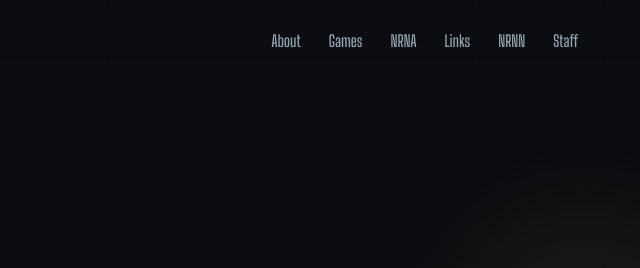
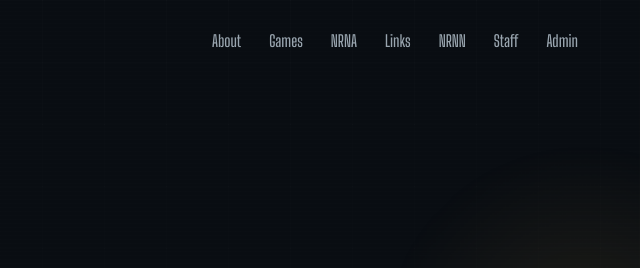
Before and after one commit to Willn0tBill/NRN, a plain HTML site: page index.html in a window 1280 px wide. Shown: the top 268 px of the page, 640-1280 px from the left. Drawn offline with Linux system fonts and the light colour scheme.

Commit message:
Add NRN admin portal link

```diff
--- a/index.html
+++ b/index.html
@@ -281,7 +281,7 @@ body:hover .spotlight{opacity:1}
       <div class="brand-copy">NEW REPUBLIC NETWORK<br><span>formerly SGN</span></div>
     </a>
     <nav class="navlinks" id="navlinks" aria-label="Primary navigation">
-      <a href="#about">About</a><a href="#games">Games</a><a href="#awards">NRNA</a><a href="#resources">Links</a><a href="#news">NRNN</a><a href="#staff">Staff</a>
+      <a href="#about">About</a><a href="#games">Games</a><a href="#awards">NRNA</a><a href="#resources">Links</a><a href="#news">NRNN</a><a href="#staff">Staff</a><a href="admin.html">Admin</a>
     </nav>
     <button class="menu-btn" id="menuBtn" type="button" aria-expanded="false" aria-controls="navlinks"><span aria-hidden="true">☰</span> Menu</button>
   </div>
```
